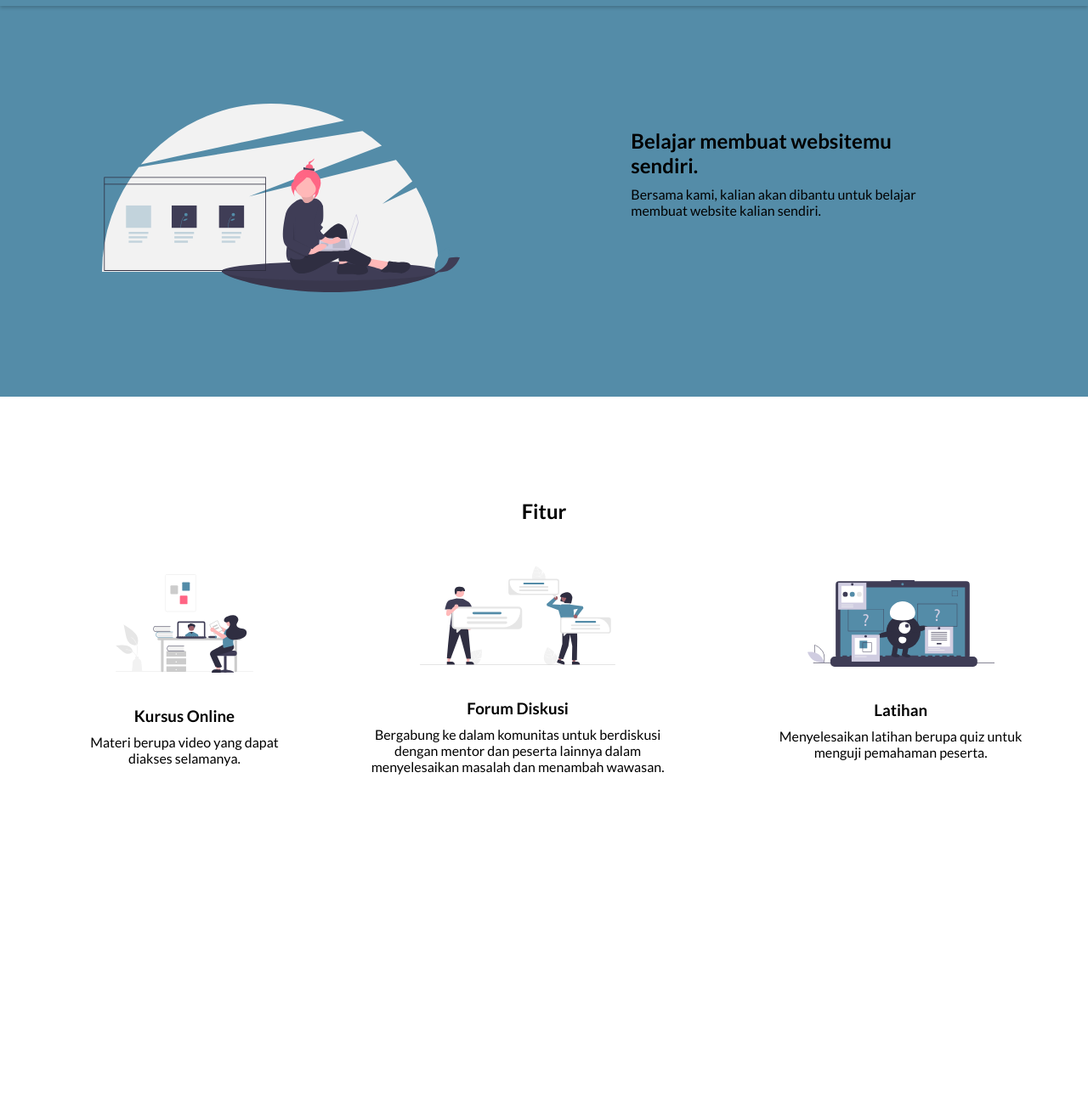
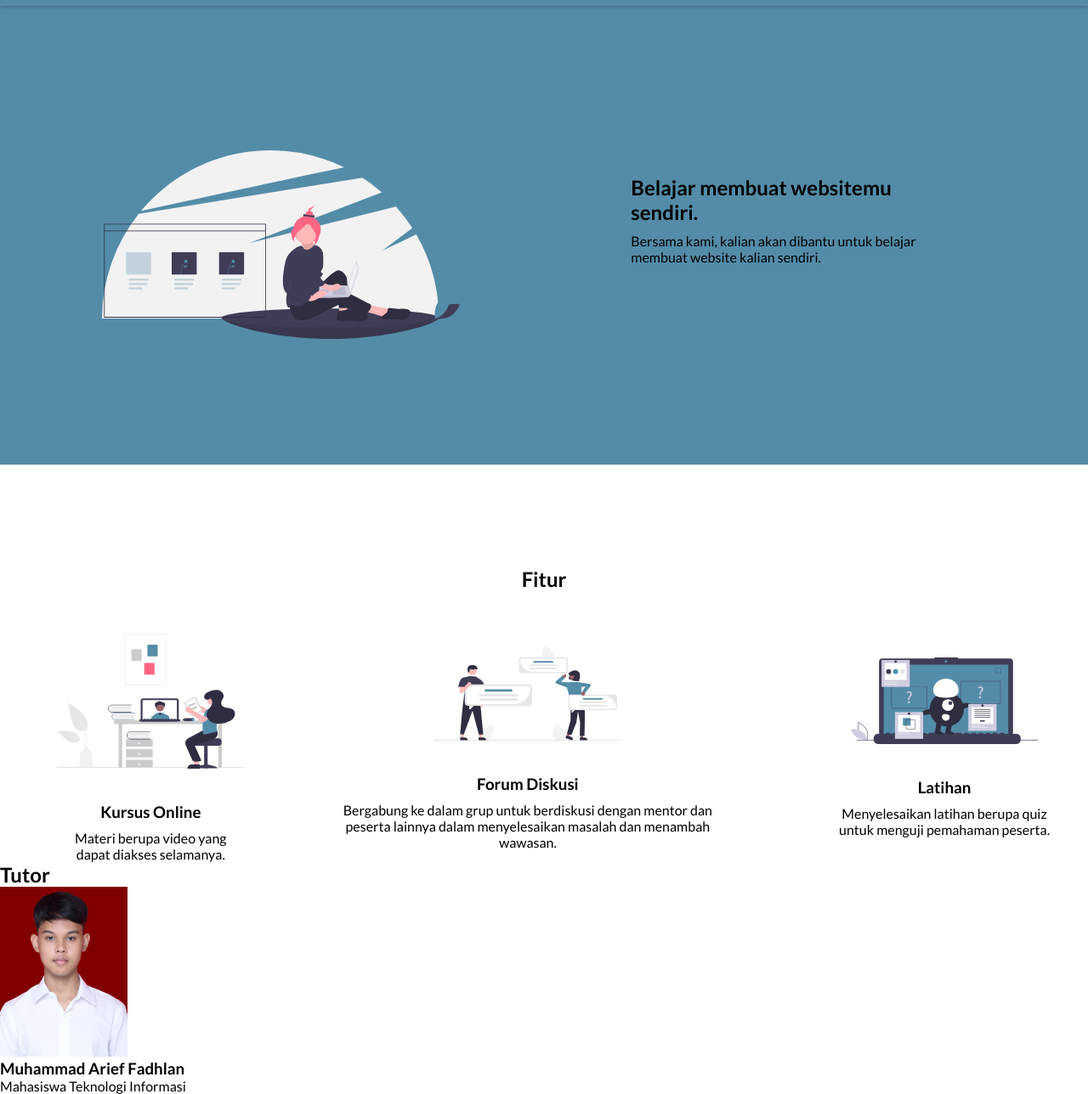
Before and after one commit to arieffadhlan/Dicoding-Web-Programming, a plain HTML site: page index.html in a window 1280 px wide. Shown: the part 68-1356 px from the top of the page at 85% size. Before the commit the page ends 980 px from the top, so only its background shows below. Drawn offline with Linux system fonts and the light colour scheme.

Commit message:
add tutor

```diff
--- a/index.html
+++ b/index.html
@@ -15,10 +15,10 @@
 			<nav>
 				<div class="navbar">
 					<ul>
-						<li><a href="#">Beranda</a></li>
-						<li><a href="#">Fitur</a></li>
+						<li><a href="#beranda">Beranda</a></li>
+						<li><a href="#fitur">Fitur</a></li>
 						<li><a href="#">Tutor</a></li>
-						<li><a href="#" class="kontak">Kontak</a></li>
+						<li><a href="#" class="contact">Kontak</a></li>
 					</ul>
 				</div>
 			</nav>
@@ -26,11 +26,11 @@
 
 		<main>
 			<div class="main-container">
-				<div class="beranda">
-					<article class="beranda-ilustrasi">
+				<div class="beranda" id="beranda">
+					<article class="beranda-illustration">
 						<img src="img/illustrasi.svg" alt="Koding Web" />
 					</article>
-					<article class="beranda-deskripsi">
+					<article class="beranda-description">
 						<h1>Belajar membuat websitemu sendiri.</h1>
 						<p>
 							Bersama kami, kalian akan dibantu untuk belajar
@@ -39,7 +39,7 @@
 					</article>
 				</div>
 
-				<div class="fitur">
+				<div class="fitur" id="fitur">
 					<div class="fitur-title">
 						<h2>Fitur</h2>
 					</div>
@@ -62,9 +62,9 @@
 							/>
 							<h3>Forum Diskusi</h3>
 							<p>
-								Bergabung ke dalam komunitas untuk berdiskusi
-								dengan mentor dan peserta lainnya dalam
-								menyelesaikan masalah dan menambah wawasan.
+								Bergabung ke dalam grup untuk berdiskusi dengan
+								mentor dan peserta lainnya dalam menyelesaikan
+								masalah dan menambah wawasan.
 							</p>
 						</article>
 						<article class="fitur-card">
@@ -78,6 +78,32 @@
 					</div>
 				</div>
 			</div>
+
+			<div class="tutor" id="tutor">
+				<div class="tutor-title">
+					<h2>Tutor</h2>
+				</div>
+
+				<div class="tutor-card">
+					<aside>
+						<article>
+							<figure>
+								<img
+									class="tutor-card-image"
+									src="img/pasfoto.jpg"
+									alt="Muhammad Arief Fadhlan"
+								/>
+							</figure>
+							<h3 class="tutor-card-name">
+								Muhammad Arief Fadhlan
+							</h3>
+							<p class="tutor-card-description">
+								Mahasiswa Teknologi Informasi
+							</p>
+						</article>
+					</aside>
+				</div>
+			</div>
 		</main>
 
 		<script src="script.js"></script>
--- a/style.css
+++ b/style.css
@@ -51,7 +51,7 @@ header {
 
 .navbar ul li:nth-last-child(1) {
 	margin-right: 120px;
-	/* padding: 0 5px; */
+	padding: 0 5px;
 	background-color: #334257;
 	opacity: 0.8;
 	border: 1px solid black;
@@ -67,7 +67,7 @@ header {
 	color: #1f1f1f;
 }
 
-.kontak {
+.contact {
 	color: #f4f4f4;
 }
 
@@ -78,27 +78,27 @@ header {
 	flex-grow: 1;
 	align-items: center;
 	margin-top: 50px;
-	padding-top: 80px;
-	padding-bottom: 120px;
+	padding-top: 135px;
+	padding-bottom: 145px;
 	background-color: #548ca8;
 }
 
-.beranda-ilustrasi {
+.beranda-illustration {
 	margin-top: 60px;
 }
 
-.beranda-ilustrasi img {
+.beranda-illustration img {
 	width: 50%;
 	margin-left: 120px;
 }
 
-.beranda-deskripsi h1,
-.beranda-deskripsi p {
+.beranda-description h1,
+.beranda-description p {
 	margin-right: 150px;
 	margin-left: -100px;
 }
 
-.beranda-deskripsi h1 {
+.beranda-description h1 {
 	margin-bottom: 10px;
 }
 
@@ -132,7 +132,7 @@ header {
 }
 
 .fitur-card img {
-	width: 50%;
+	width: 220px;
 	margin-bottom: 40px;
 }
 
@@ -141,3 +141,8 @@ header {
 	text-align: center;
 	margin-top: 10px;
 }
+
+/* Tutor */
+.tutor-card-image {
+	width: 150px;
+}
```
Also changed, not shown: img/pasfoto.jpg (added).
